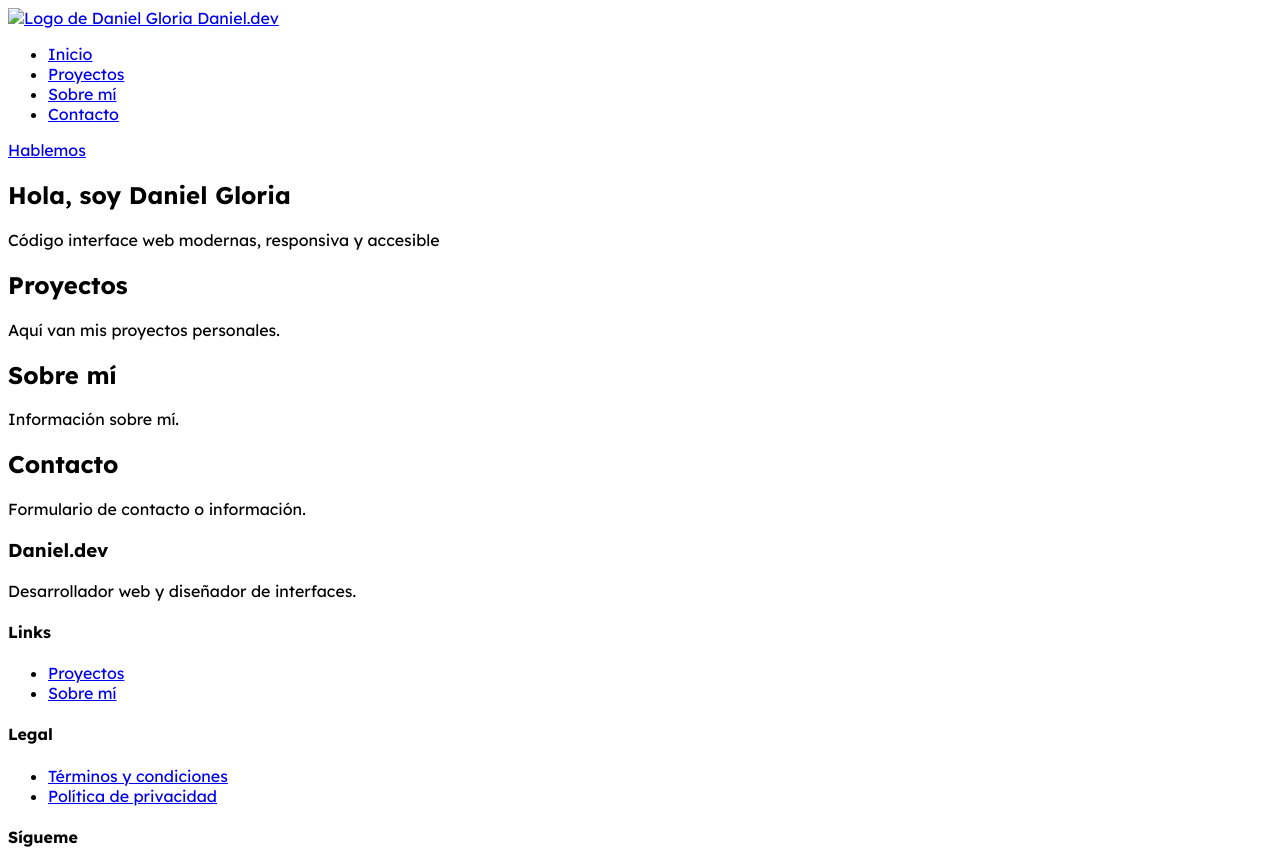
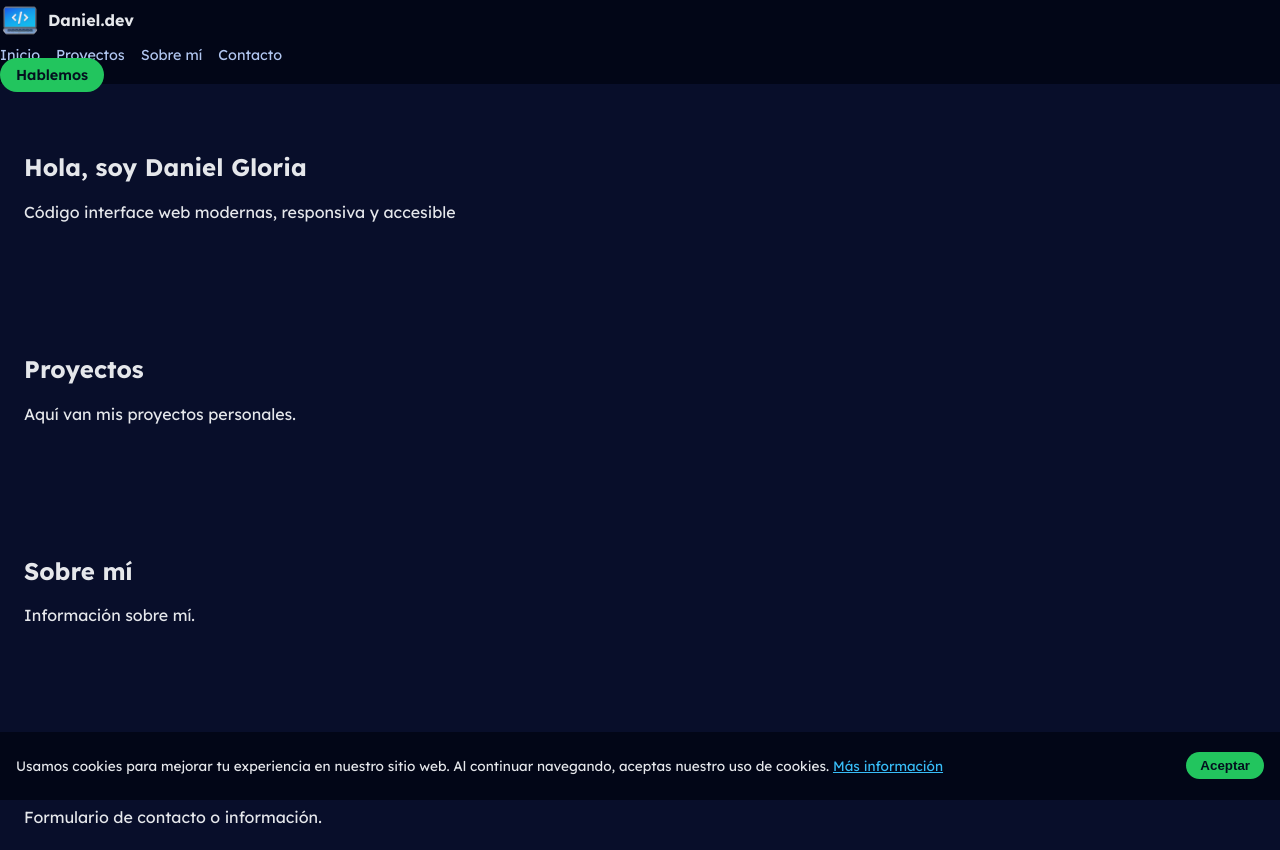
Before and after one commit to dannielgloria/web-responsiva, a plain HTML site: page index.html in a window 1280 px wide. Shown: the top 850 px of the page. Drawn offline with Linux system fonts and the light colour scheme.

Commit message:
update logo image and refine navbar styles in HTML and CSS

```diff
--- a/index.html
+++ b/index.html
@@ -16,7 +16,7 @@
     <header class="site-header">
         <nav class="navbar">
             <a href="#inicio" class="nav__logo">
-                <img src="src/img/logo.svg" alt="Logo de Daniel Gloria" />
+                <img src="src/img/logo.png" alt="Logo de Daniel Gloria" />
                 <span>Daniel.dev</span>
             </a>
             <ul class="nav__menu">
@@ -26,7 +26,7 @@
                 <li><a href="#contacto" class="nav-link">Contacto</a></li>
             </ul>
 
-            <a href="#contacto" class="navbar__cta">Hablemos</a>
+            <a href="#contacto" class="nav__cta">Hablemos</a>
         </nav>
     </header>
 
--- a/src/css/styles.css
+++ b/src/css/styles.css
@@ -1,3 +1,155 @@
 *{
+    box-sizing: border-box;
+}
+
+body{
+    margin: 0;
     font-family: 'Lexend', sans-serif;
+    background-color: #080e2a;
+    color: #e5e7eb;
 }
+
+a{
+    color: inherit;
+}
+
+/* Ayuda vidsual para las secciones */
+.section, .hero {
+    padding: 3rem 1.5rem;
+}
+
+/* ===== NAVBAR ===== */
+.site-header {
+    background-color: #020617;
+}
+
+/* logo + texto dentro de nuesto navbar */
+.nav__logo {
+    display: inline-flex;
+    align-items: center;
+    gap: 8px;
+    text-decoration: none;
+    font-weight: 700;
+    color: inherit;
+}
+
+.nav__logo img {
+    width: 40px;
+    height: 40px;
+    border-radius: 999px;
+    object-fit: cover;
+}
+
+/* Menu de navegacion */
+
+.nav__menu{
+    display: flex;
+    gap: 16px;
+    list-style: none;
+    margin: 0;
+    padding: 0;
+}
+
+.nav__menu a{
+    text-decoration: none;
+    color: #b1c6f0;
+    font-size: 0.9rem;
+}
+
+.nav__menu a:hover{
+    color: #22c55e;
+}
+
+/* botón importante (CTA) */
+.nav__cta {
+    padding: 8px 16px;
+    border-radius: 999px;
+    background-color: #22c55e;
+    color: #04101f;
+    text-decoration: none;
+    font-weight: 600;
+    font-size: 0.9rem;
+}
+
+.nav__cta:hover {
+    background-color: #16a34a;
+    color: #e5e7eb;
+}
+
+
+/* ===== FOOTER ===== */
+.site-footer {
+    padding: 24px 16px;
+    background-color: #020617;
+    color: #e5e7eb;
+    border-top: 1px solid #1f2937;
+}
+
+.footer__cols{
+    display: flex;
+    gap: 24px;
+    flex-wrap: wrap;
+    justify-content: space-between;
+    margin-bottom: 16px;
+}
+
+.site-footer h3,
+.site-footer h4 {
+    margin-top: 0 0 8px;
+}
+
+.site-footer p{
+    margin: 0;
+}
+
+.site-footer ul{
+    list-style: none;
+    padding: 0;
+    margin: 0;
+}
+.site-footer a{
+    color: #9ca3af;
+    text-decoration: none;
+    font-size: 0.85rem;
+}
+.site-footer a:hover{
+    color: #22c55e;
+}
+
+.site-footer small{
+    color: #6b7280;
+    font-size: 0.75rem;
+}
+
+/* ===== BANNER DE COOKIES ===== */
+.cookie-banner {
+    position: fixed;
+    bottom: 0;
+    left: 0;
+    right: 0;
+    padding: 12px 16px;
+    background-color: #020617;
+    color: #e5e7eb;
+
+    display: flex;
+    justify-content: space-between;
+    align-items: center;
+    gap: 12px;
+
+    z-index: 1000; /* Asegura que el banner esté por encima de otros elementos */
+    font-size: 0.85rem;
+}
+
+.cookie-banner a{
+    color: #38bdf8;
+}
+
+.cookie-banner button{
+    padding: 6px 14px;
+    border: none;
+    border-radius: 999px;
+    background-color: #22c55e;
+    color: #04101f;
+    font-weight: 600;
+    cursor: pointer;
+}
```
Also changed, not shown: src/img/logo.png (added).
